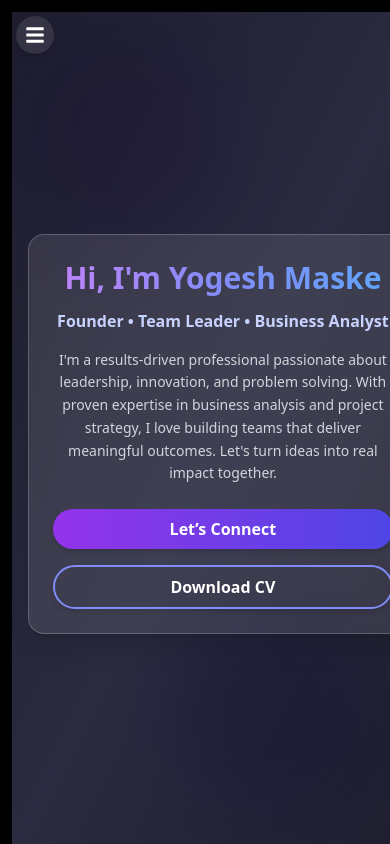
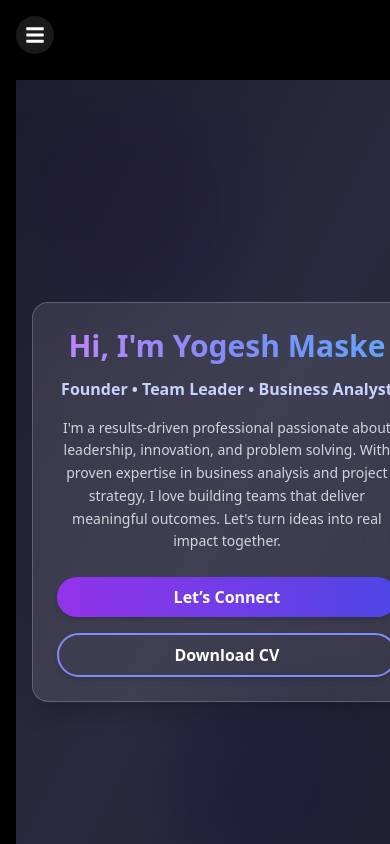
Before and after one commit to Itzmeyogesh/yogesh-portfolio, a React (Vite) app: page / in a window 390 px wide. Shown: the top 844 px of the page. Built offline with nearby package versions, Linux system fonts and the light colour scheme.

Commit message:
Update App.jsx

```diff
--- a/src/App.jsx
+++ b/src/App.jsx
@@ -15,13 +15,15 @@ function App() {
       <Sidebar />
 
       {/* Main Content */}
-      <main className="flex-1 w-full h-screen overflow-y-auto p-3 sm:p-4 lg:p-10 space-y-4 sm:space-y-6 lg:space-y-12
-        scroll-smooth scrollbar-thin scrollbar-thumb-purple-500 scrollbar-track-black bg-black text-white">
-
+      <main
+        className="flex-1 w-full h-screen overflow-y-auto p-4 sm:p-6 lg:p-10
+        scroll-smooth scrollbar-thin scrollbar-thumb-purple-500 scrollbar-track-black bg-black text-white
+        space-y-10 sm:space-y-12 lg:space-y-16"
+      >
         {/* Home */}
         <motion.section
           id="home"
-          className="min-h-[90vh]"
+          className="py-16"
           initial={{ opacity: 0, y: 30 }}
           whileInView={{ opacity: 1, y: 0 }}
           transition={{ duration: 0.8 }}
@@ -33,7 +35,7 @@ function App() {
         {/* About */}
         <motion.section
           id="about"
-          className="min-h-[90vh]"
+          className="py-16"
           initial={{ opacity: 0, x: -30 }}
           whileInView={{ opacity: 1, x: 0 }}
           transition={{ duration: 0.8 }}
@@ -45,7 +47,7 @@ function App() {
         {/* Experience */}
         <motion.section
           id="experience"
-          className="min-h-[90vh]"
+          className="py-16"
           initial={{ opacity: 0, x: 30 }}
           whileInView={{ opacity: 1, x: 0 }}
           transition={{ duration: 0.8 }}
@@ -57,7 +59,7 @@ function App() {
         {/* Skills */}
         <motion.section
           id="skills"
-          className="min-h-[90vh]"
+          className="py-16"
           initial={{ opacity: 0, scale: 0.8 }}
           whileInView={{ opacity: 1, scale: 1 }}
           transition={{ duration: 0.8 }}
@@ -69,7 +71,7 @@ function App() {
         {/* Contact */}
         <motion.section
           id="contact"
-          className="min-h-[90vh]"
+          className="py-16"
           initial={{ opacity: 0, y: 30 }}
           whileInView={{ opacity: 1, y: 0 }}
           transition={{ duration: 0.8 }}
@@ -80,7 +82,6 @@ function App() {
 
         {/* Footer */}
         <Footer />
-
       </main>
     </div>
   );
```
